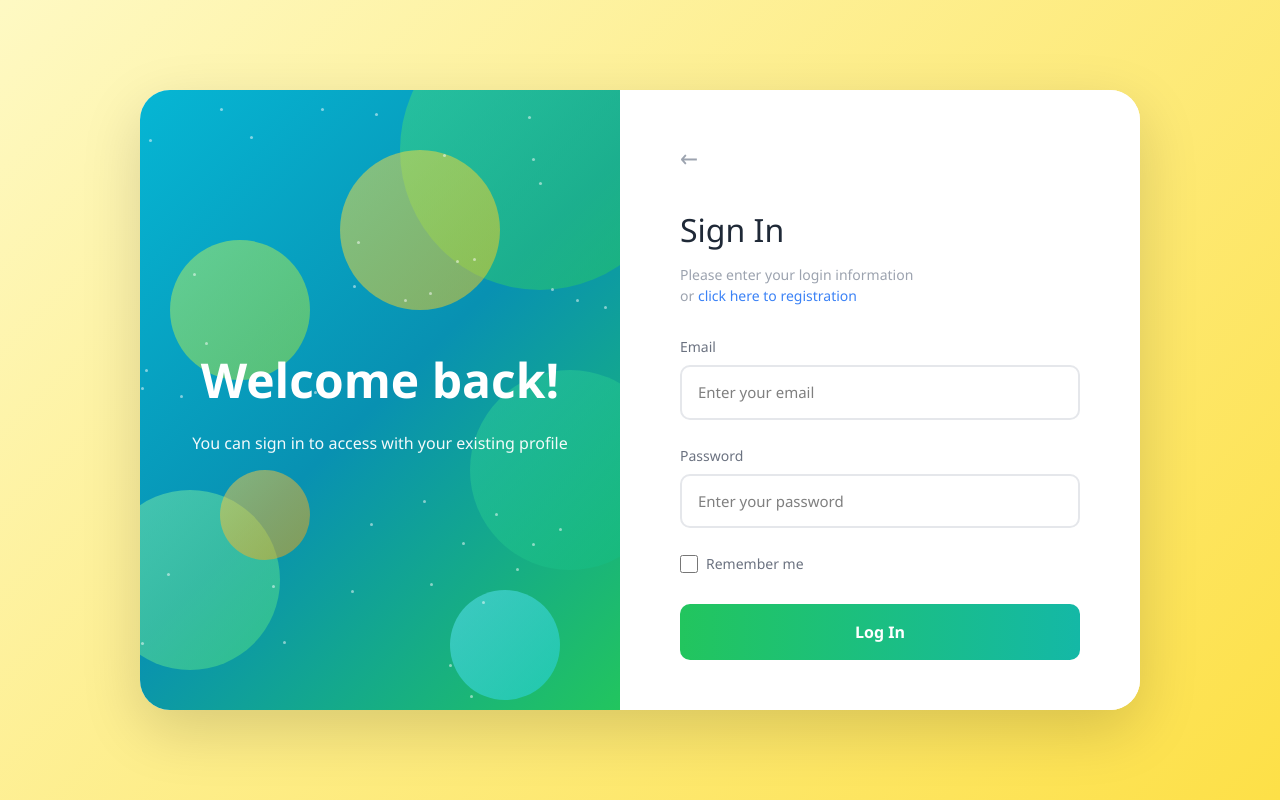
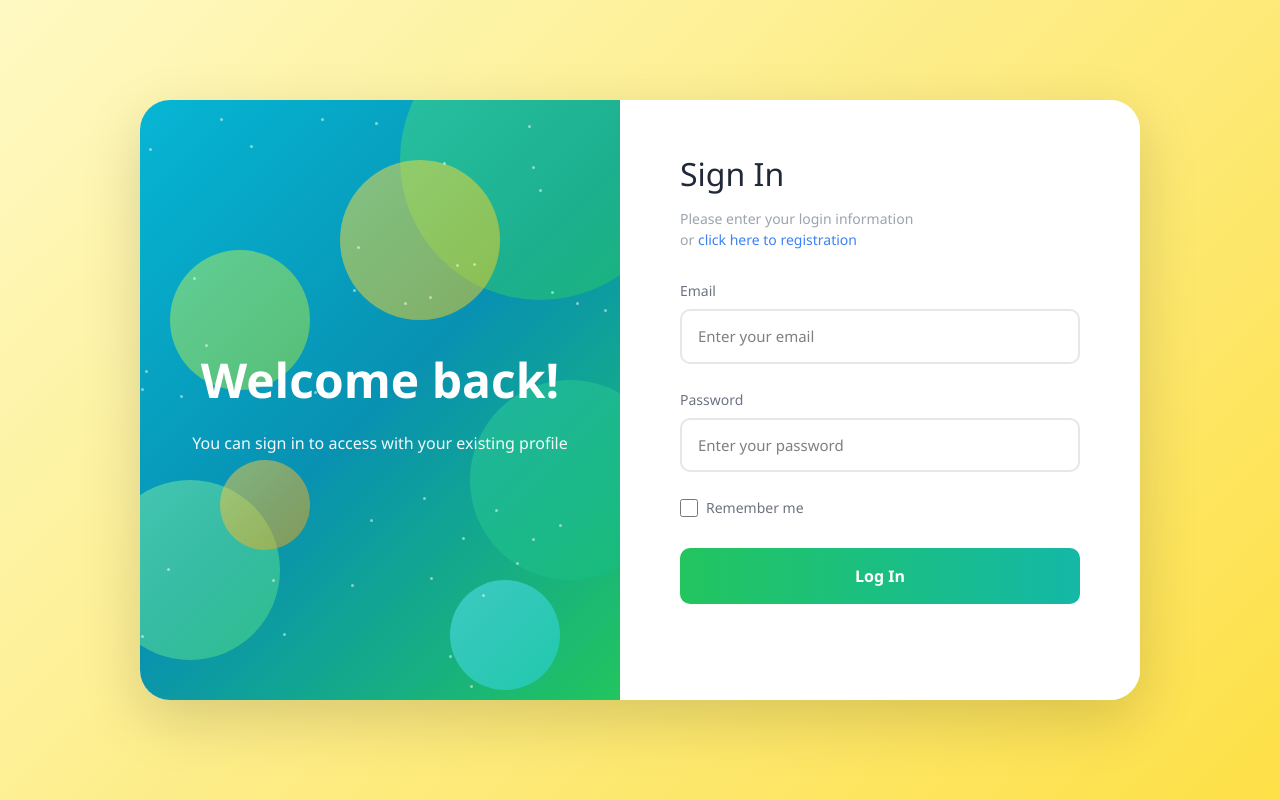
Before and after one commit to Dev-Maheshwari7/mumbai_hacks, a React (Vite) app in the folder client/: page /login in a window 1280 px wide. Built offline with nearby package versions, Linux system fonts and the light colour scheme.

Commit message:
removed the back arrow from login and signup

```diff
--- a/client/src/pages/Login.jsx
+++ b/client/src/pages/Login.jsx
@@ -261,12 +261,12 @@ export default function Login({ onLoginSuccess }) {
 
         {/* Right Side - Login Form */}
         <div style={styles.rightSide}>
-          <span
+          {/* <span
             style={styles.backArrow}
             onClick={() => navigate(-1)}
           >
             ←
-          </span>
+          </span> */}
 
           <h2 style={styles.title}>Sign In</h2>
           <p style={styles.subtitle}>
--- a/client/src/pages/Signup.jsx
+++ b/client/src/pages/Signup.jsx
@@ -271,12 +271,12 @@ export default function Signup({ onSignupSuccess }) {
 
         {/* Right Side - Signup Form */}
         <div style={styles.rightSide}>
-          <span
+          {/* <span
             style={styles.backArrow}
             onClick={() => navigate(-1)}
           >
             ←
-          </span>
+          </span> */}
 
           <h2 style={styles.title}>Create Account</h2>
           <p style={styles.subtitle}>
```
